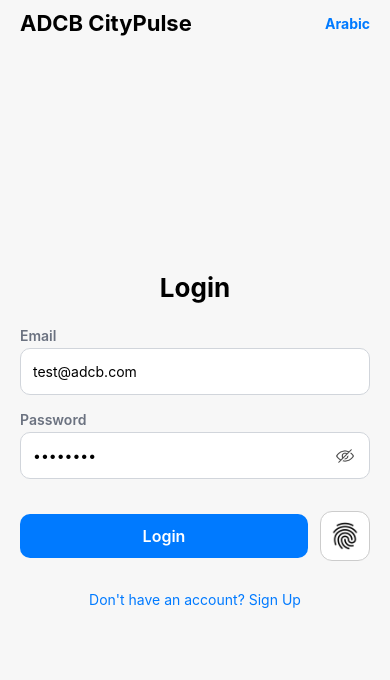
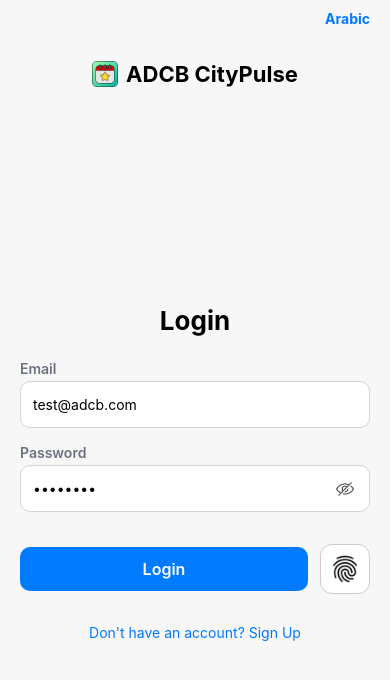
Before and after one commit to ranjithvbr/ADCB_CityPulse, a React Native app: screen /Login in a window 390 px wide. Shown: the top 680 px of the page. Built offline with nearby package versions, Linux system fonts and the light colour scheme.

Commit message:
added logo on the login and signup page

```diff
--- a/src/components/AppHeader.tsx
+++ b/src/components/AppHeader.tsx
@@ -92,8 +92,8 @@ const styles = StyleSheet.create({
     alignItems: 'flex-end',
   },
   profileImg: {
-    width: 24,
-    height: 24,
+    width: 20,
+    height: 20,
     borderRadius: 16,
   },
 });
--- a/src/components/AppInput.tsx
+++ b/src/components/AppInput.tsx
@@ -135,6 +135,6 @@ const styles = StyleSheet.create({
     color: '#DC2626',
   },
   rtlError: {
-    textAlign: 'right',
+    writingDirection: 'rtl',
   },
 });
--- /dev/null
+++ b/src/components/AuthLayout.tsx
@@ -0,0 +1,107 @@
+import React, { useCallback } from 'react';
+import {
+  View,
+  Text,
+  StyleSheet,
+  TouchableOpacity,
+  Image,
+} from 'react-native';
+import { SafeAreaView } from 'react-native-safe-area-context';
+import AsyncStorage from '@react-native-async-storage/async-storage';
+import { useLanguageContext } from '../context/LanguageContext';
+
+type AuthLayoutProps = {
+  title: string;
+  lastRouteKey: 'Login' | 'Signup';
+  children: React.ReactNode;
+};
+
+const AuthLayout = ({ title, lastRouteKey, children }: AuthLayoutProps) => {
+  const { isRTL, toggleLanguage } = useLanguageContext();
+
+  const handleToggleLanguage = useCallback(async () => {
+    await AsyncStorage.setItem('lastRoute', lastRouteKey);
+    toggleLanguage();
+  }, [lastRouteKey, toggleLanguage]);
+
+  return (
+    <SafeAreaView style={styles.safeArea}>
+      <View style={styles.languageContainer}>
+        <TouchableOpacity onPress={handleToggleLanguage}>
+          <Text style={styles.langToggle}>{isRTL ? 'English' : 'Arabic'}</Text>
+        </TouchableOpacity>
+      </View>
+
+      <View style={styles.logoContainer}>
+        <Image
+          source={require('../assets/event-calendar.png')}
+          style={styles.logoIcon}
+        />
+        <Text style={styles.appName}>ADCB CityPulse</Text>
+      </View>
+
+      <View style={styles.centerContent}>
+        <Text style={styles.title}>{title}</Text>
+        {children}
+      </View>
+    </SafeAreaView>
+  );
+};
+
+const styles = StyleSheet.create({
+  safeArea: {
+    flex: 1,
+    backgroundColor: '#F7F7F7',
+  },
+
+  languageContainer: {
+    flexDirection: 'row',
+    justifyContent: 'flex-end',
+    paddingHorizontal: 20,
+    paddingTop: 10,
+  },
+
+  langToggle: {
+    fontSize: 14,
+    color: '#007AFF',
+    fontWeight: '700',
+  },
+
+  logoContainer: {
+    flexDirection: 'row',
+    alignItems: 'center',
+    justifyContent: 'center',
+    marginTop: 30,
+    marginBottom: 10,
+  },
+
+  logoIcon: {
+    width: 26,
+    height: 26,
+    resizeMode: 'contain',
+    marginBottom: 8,
+    position: 'relative',
+    top: 4,
+    marginRight: 8,
+  },
+
+  appName: {
+    fontSize: 22,
+    fontWeight: '700',
+  },
+
+  centerContent: {
+    flex: 1,
+    justifyContent: 'center',
+    paddingHorizontal: 20,
+  },
+
+  title: {
+    fontSize: 26,
+    fontWeight: '700',
+    marginBottom: 24,
+    textAlign: 'center',
+  },
+});
+
+export default AuthLayout;
--- a/src/screens/LoginScreen.tsx
+++ b/src/screens/LoginScreen.tsx
@@ -7,24 +7,43 @@ import {
   TouchableOpacity,
   Image,
 } from 'react-native';
-import { SafeAreaView } from 'react-native-safe-area-context';
 import ReactNativeBiometrics from 'react-native-biometrics';
 import { useLanguageContext } from '../context/LanguageContext';
-import AsyncStorage from '@react-native-async-storage/async-storage';
 import AppInput from '../components/AppInput';
+import AuthLayout from '../components/AuthLayout';
 
 const LoginScreen = ({ navigation }: any) => {
   const [email, setEmail] = useState('test@adcb.com');
   const [password, setPassword] = useState('testuser');
   const [showPassword, setShowPassword] = useState(false);
 
-  const { isRTL, toggleLanguage } = useLanguageContext();
+  const [errors, setErrors] = useState({ email: '', password: '' });
+
+  const { isRTL } = useLanguageContext();
 
   const handleLogin = useCallback(() => {
-    if (!email.trim() || !password.trim()) {
-      Alert.alert('Invalid credentials');
-      return;
+    let valid = true;
+    const e: { email: string; password: string } = { email: '', password: '' };
+
+    if (!email.trim()) {
+      e.email = 'Email is required';
+      valid = false;
+    } else {
+      const emailRegex = /^[^\s@]+@[^\s@]+\.[^\s@]+$/;
+      if (!emailRegex.test(email)) {
+        e.email = 'Please enter a valid email';
+        valid = false;
       }
+    }
+
+    if (!password.trim()) {
+      e.password = 'Password is required';
+      valid = false;
+    }
+
+    setErrors(e);
+    if (!valid) return;
+
     if (email === 'test@adcb.com' && password === 'testuser') {
       navigation.replace('Home');
     } else {
@@ -54,42 +73,34 @@ const LoginScreen = ({ navigation }: any) => {
     }
   }, [navigation]);
 
-  const handleToggleLanguage = useCallback(async () => {
-    await AsyncStorage.setItem('lastRoute', 'Login');
-    toggleLanguage();
-  }, [toggleLanguage]);
-
   return (
-    <SafeAreaView style={styles.safeArea}>
-      <View style={styles.header}>
-        <Text style={styles.appName}>ADCB CityPulse</Text>
-
-        <TouchableOpacity onPress={handleToggleLanguage}>
-          <Text style={styles.langToggle}>{isRTL ? 'English' : 'Arabic'}</Text>
-        </TouchableOpacity>
-      </View>
-
-      <View style={styles.centerContent}>
-        <Text style={styles.title}>Login</Text>
-
+    <AuthLayout title="Login" lastRouteKey="Login">
       <AppInput
         label="Email"
         value={email}
-          onChangeText={setEmail}
+        onChangeText={v => {
+          setEmail(v);
+          if (errors.email) setErrors(prev => ({ ...prev, email: '' }));
+        }}
         placeholder="Enter email"
         isRTL={isRTL}
         keyboardType="email-address"
         autoCapitalize="none"
+        error={errors.email}
         customInputStyle={styles.authInput}
       />
 
       <AppInput
         label="Password"
         value={password}
-          onChangeText={setPassword}
+        onChangeText={v => {
+          setPassword(v);
+          if (errors.password) setErrors(prev => ({ ...prev, password: '' }));
+        }}
         placeholder="Enter password"
         isRTL={isRTL}
         secureTextEntry={!showPassword}
+        error={errors.password}
         customInputStyle={styles.authInput}
         rightIcon={
           <TouchableOpacity onPress={() => setShowPassword(prev => !prev)}>
@@ -121,35 +132,11 @@ const LoginScreen = ({ navigation }: any) => {
       <Text style={styles.link} onPress={() => navigation.navigate('Signup')}>
         Don't have an account? Sign Up
       </Text>
-      </View>
-    </SafeAreaView>
+    </AuthLayout>
   );
 };
 
 const styles = StyleSheet.create({
-  safeArea: { flex: 1, backgroundColor: '#F7F7F7' },
-
-  header: {
-    paddingHorizontal: 20,
-    paddingTop: 10,
-    flexDirection: 'row',
-    justifyContent: 'space-between',
-    alignItems: 'center',
-  },
-
-  appName: { fontSize: 22, fontWeight: '700' },
-
-  langToggle: { fontSize: 14, color: '#007AFF', fontWeight: '700' },
-
-  centerContent: { flex: 1, justifyContent: 'center', paddingHorizontal: 20 },
-
-  title: {
-    fontSize: 26,
-    fontWeight: '700',
-    marginBottom: 24,
-    textAlign: 'center',
-  },
-
   authInput: {
     paddingVertical: 14,
     paddingHorizontal: 12,
--- a/src/screens/ProfileScreen.tsx
+++ b/src/screens/ProfileScreen.tsx
@@ -81,7 +81,7 @@ const ProfileScreen = () => {
   }, [profile]);
 
   const handleLogout = useCallback(async () => {
-    await AsyncStorage.multiRemove(['userProfile', 'favouriteEvents']);
+    await AsyncStorage.multiRemove(['userProfile', 'favouriteEvents', 'lastRoute']);
     navigation.reset({ index: 0, routes: [{ name: 'Login' }] });
   }, [navigation]);
 
--- a/src/screens/SignupScreen.tsx
+++ b/src/screens/SignupScreen.tsx
@@ -1,16 +1,14 @@
 import React, { useState, useCallback } from 'react';
 import {
-  View,
   Text,
   StyleSheet,
   TouchableOpacity,
   Alert,
   Image,
 } from 'react-native';
-import { SafeAreaView } from 'react-native-safe-area-context';
 import { useLanguageContext } from '../context/LanguageContext';
-import AsyncStorage from '@react-native-async-storage/async-storage';
 import AppInput from '../components/AppInput';
+import AuthLayout from '../components/AuthLayout';
 
 const SignupScreen = ({ navigation }: any) => {
   const [email, setEmail] = useState('');
@@ -19,7 +17,7 @@ const SignupScreen = ({ navigation }: any) => {
 
   const [errors, setErrors] = useState({ email: '', password: '' });
 
-  const { isRTL, toggleLanguage } = useLanguageContext();
+  const { isRTL } = useLanguageContext();
 
   const handleSignup = useCallback(() => {
     let valid = true;
@@ -51,24 +49,8 @@ const SignupScreen = ({ navigation }: any) => {
     navigation.navigate('Login');
   }, [email, password, navigation]);
 
-  const handleToggleLanguage = useCallback(async () => {
-    await AsyncStorage.setItem('lastRoute', 'Signup');
-    toggleLanguage();
-  }, [toggleLanguage]);
-
   return (
-    <SafeAreaView style={styles.safeArea}>
-      <View style={styles.header}>
-        <Text style={styles.appName}>ADCB CityPulse</Text>
-
-        <TouchableOpacity onPress={handleToggleLanguage}>
-          <Text style={styles.langToggle}>{isRTL ? 'English' : 'Arabic'}</Text>
-        </TouchableOpacity>
-      </View>
-
-      <View style={styles.centerContent}>
-        <Text style={styles.title}>Sign Up</Text>
-
+    <AuthLayout title="Sign Up" lastRouteKey="Signup">
       <AppInput
         label="Email"
         value={email}
@@ -117,52 +99,14 @@ const SignupScreen = ({ navigation }: any) => {
       <Text style={styles.link} onPress={() => navigation.navigate('Login')}>
         Already have an account? Login
       </Text>
-      </View>
-    </SafeAreaView>
+    </AuthLayout>
   );
 };
 
 const styles = StyleSheet.create({
-  safeArea: {
-    flex: 1,
-    backgroundColor: '#F7F7F7',
-  },
-
-  header: {
-    paddingHorizontal: 20,
-    paddingTop: 10,
-    flexDirection: 'row',
-    justifyContent: 'space-between',
-    alignItems: 'center',
-  },
-
-  appName: {
-    fontSize: 22,
-    fontWeight: '700',
-  },
-
   authInput: {
     paddingVertical: 14,
     paddingHorizontal: 12,
-  },
-
-  langToggle: {
-    fontSize: 14,
-    color: '#007AFF',
-    fontWeight: '700',
-  },
-
-  centerContent: {
-    flex: 1,
-    justifyContent: 'center',
-    paddingHorizontal: 20,
-  },
-
-  title: {
-    fontSize: 26,
-    fontWeight: '700',
-    marginBottom: 24,
-    textAlign: 'center',
   },
 
   eyeIcon: {
@@ -171,12 +115,6 @@ const styles = StyleSheet.create({
     tintColor: '#555',
     position: 'relative',
     top: 3,
-  },
-
-  error: {
-    color: 'red',
-    fontSize: 12,
-    marginBottom: 10,
   },
 
   signupBtn: {
--- a/src/screens/SplashScreen.tsx
+++ b/src/screens/SplashScreen.tsx
@@ -1,5 +1,5 @@
 import React, { useEffect } from 'react';
-import { View, Text, ActivityIndicator, StyleSheet } from 'react-native';
+import { View, Text, ActivityIndicator, StyleSheet, Image } from 'react-native';
 import AsyncStorage from '@react-native-async-storage/async-storage';
 
 const SplashScreen = ({ navigation }: any) => {
@@ -17,8 +17,14 @@ const SplashScreen = ({ navigation }: any) => {
 
   return (
     <View style={styles.container}>
+      <Image
+        source={require('../assets/event-calendar.png')}
+        style={styles.logo}
+      />
+
       <Text style={styles.title}>ADCB City Pulse</Text>
       <Text style={styles.subtitle}>Discover local events near you</Text>
+
       <ActivityIndicator style={{ marginTop: 20 }} />
     </View>
   );
@@ -31,11 +37,20 @@ const styles = StyleSheet.create({
     justifyContent: 'center',
     paddingHorizontal: 24,
   },
+
+  logo: {
+    width: 60,
+    height: 60,
+    resizeMode: 'contain',
+    marginBottom: 12,
+  },
+
   title: {
     fontSize: 28,
     fontWeight: 'bold',
     marginBottom: 8,
   },
+
   subtitle: {
     fontSize: 14,
     color: '#555',
```
Also changed, not shown: src/assets/event-calendar.png (added). Lines whose indentation alone changed are shown as unchanged.
